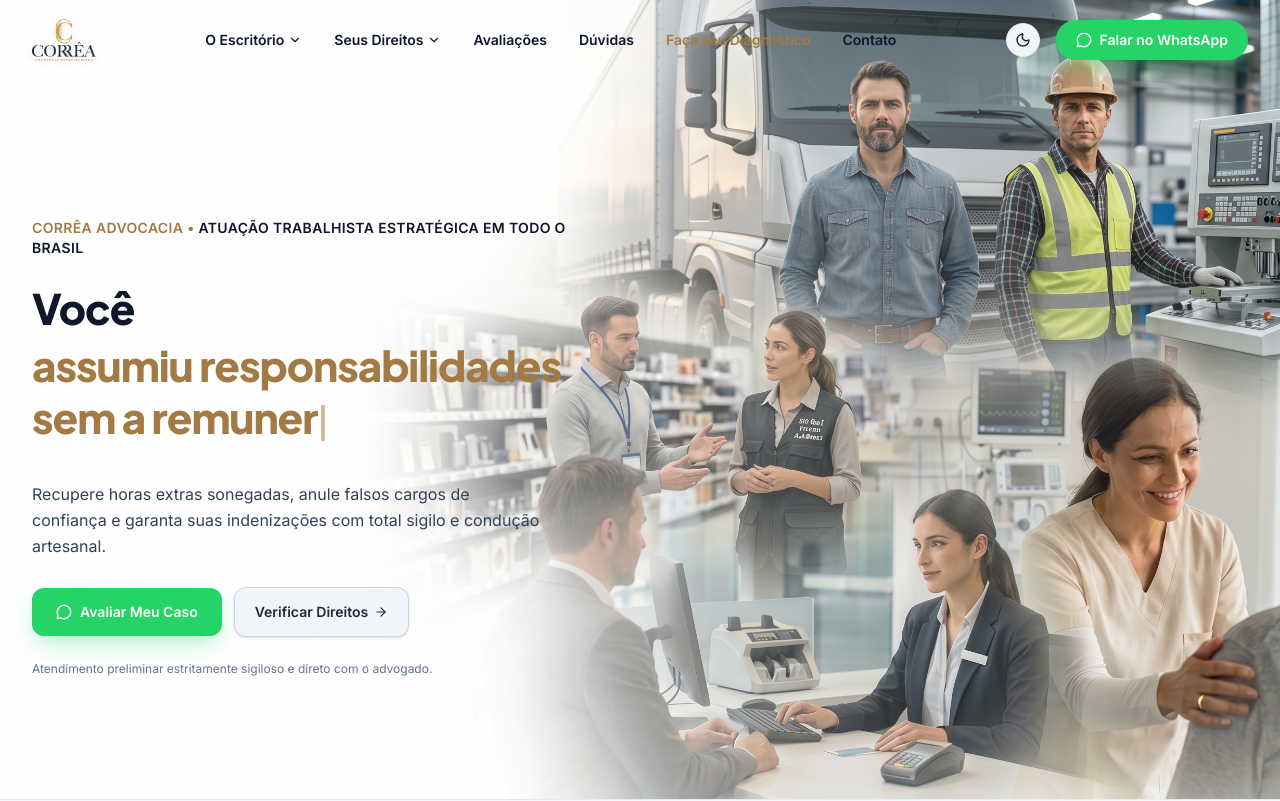
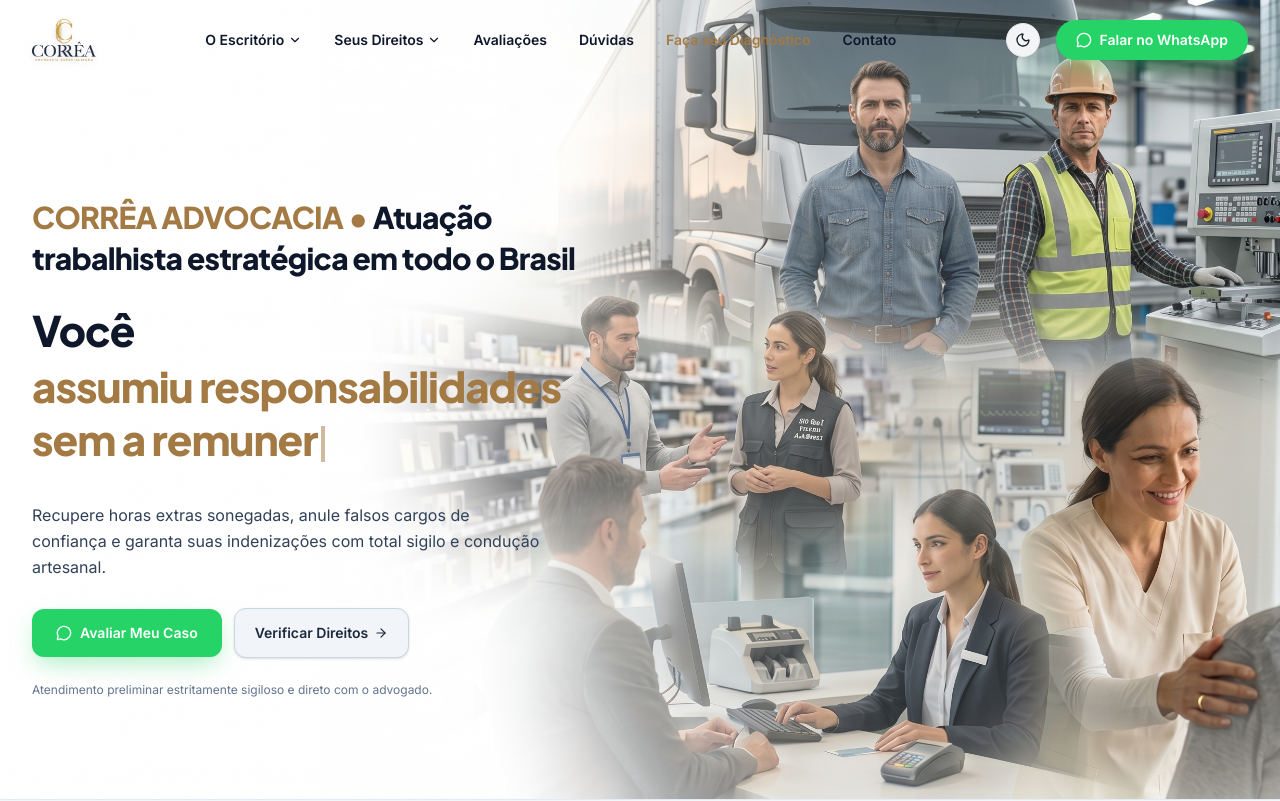
Before and after one commit to LeonardoBittencourt97/C05-Correa-Advocacia, a Next.js app: page / in a window 1280 px wide. Shown: the top 801 px of the page. Built offline with nearby package versions, Linux system fonts and the light colour scheme.

Commit message:
Transforma assinatura institucional em H1 com maior destaque e ajusta TypewriterHeading para h2

```diff
--- a/src/components/sections/Hero.tsx
+++ b/src/components/sections/Hero.tsx
@@ -37,11 +37,11 @@ export function Hero() {
       <div className="max-w-7xl mx-auto px-4 sm:px-6 lg:px-8 relative z-10 w-full">
         <div className="w-full max-w-xl text-left space-y-5 sm:space-y-6">
 
-          {/* Assinatura Institucional Sóbria */}
-          <p className="text-xs sm:text-sm font-semibold tracking-wide uppercase">
-            <span className="text-[#a37a44] font-bold">CORRÊA ADVOCACIA • </span>
-            <span className="text-slate-900 dark:text-slate-200">Atuação trabalhista estratégica em todo o Brasil</span>
-          </p>
+          {/* H1 Institucional em Destaque */}
+          <h1 className="text-xl sm:text-2xl lg:text-3xl font-extrabold tracking-tight leading-snug">
+            <span className="text-[#a37a44] block sm:inline font-black">CORRÊA ADVOCACIA • </span>
+            <span className="text-slate-900 dark:text-slate-100">Atuação trabalhista estratégica em todo o Brasil</span>
+          </h1>
 
           {/* H1 com Efeito Typewriter */}
           <div>
--- a/src/components/ui/TypewriterHeading.tsx
+++ b/src/components/ui/TypewriterHeading.tsx
@@ -50,12 +50,12 @@ export function TypewriterHeading() {
   }, [displayedText, isDeleting, phraseIndex]);
 
   return (
-    <h1 className="text-2xl sm:text-3xl lg:text-4xl xl:text-[42px] font-extrabold text-slate-900 leading-tight tracking-tight">
+    <h2 className="text-2xl sm:text-3xl lg:text-4xl xl:text-[42px] font-extrabold text-slate-900 leading-tight tracking-tight">
       <span className="block text-slate-900 font-extrabold mb-1">Você</span>
       <span className="text-[#a37a44] min-h-[3.2em] sm:min-h-[2.8em] block">
         {displayedText}
         <span className="inline-block w-0.5 sm:w-1 h-6 sm:h-9 bg-[#a37a44] ml-1 animate-pulse align-middle" />
       </span>
-    </h1>
+    </h2>
   );
 }
```
